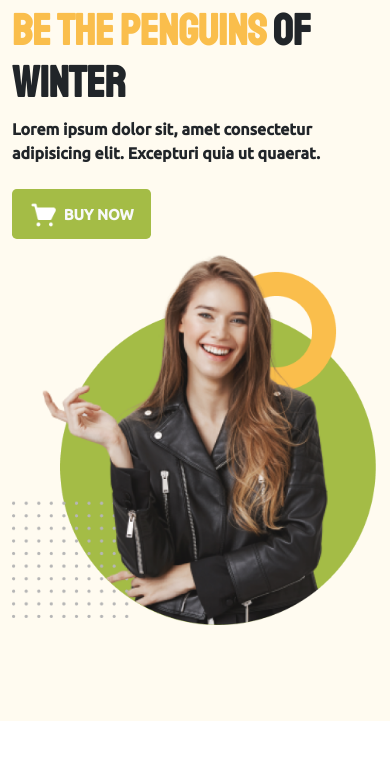
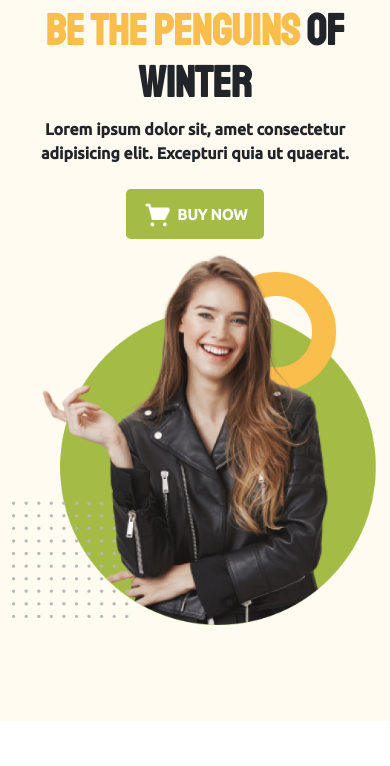
Before and after one commit to maruf-bellah/penguin, a plain HTML site: page index.html in a window 390 px wide. Shown: the part 54-820 px from the top of the page. Drawn offline with nearby package versions, Linux system fonts and the light colour scheme.

Commit message:
last-commit

```diff
--- a/index.html
+++ b/index.html
@@ -50,8 +50,8 @@
      <div class="container "  >
           <div class="row pb-5 mt-sm-3 d-flex justify-content-center align-items-center ">
                <div class="col-12 d-flex justify-content-center  col-md-6 text-sm-center text-lg-start text-md-center ">
-                  <div>
-                    <h1 class=" text-sm-center text-lg-start text-md-center display-1 fw-bold  " style="font-family: 'Staatliches', cursive;" >
+                  <div class="text-center text-sm-center text-lg-start text-md-start " >
+                    <h1 class="display-1 fw-bold  " style="font-family: 'Staatliches', cursive;" >
                          <span style="color: #FABE4C;" >  BE THE PENGUINS</span> OF WINTER
                       </h1>
                       <p class=" fw-bold " >
@@ -65,7 +65,7 @@
                       </button>
                   </div>
                </div>
-               <div class="col-12 col-md-6 mt-2 d-flex justify-content-center pb-5 ">
+               <div class="col-12 col-md-6 mt-2 d-flex justify-content-center align-items-center pb-5 ">
                     <img class=" img-fluid " src="img/images/model.png" alt="">
                </div>
           </div>
```
